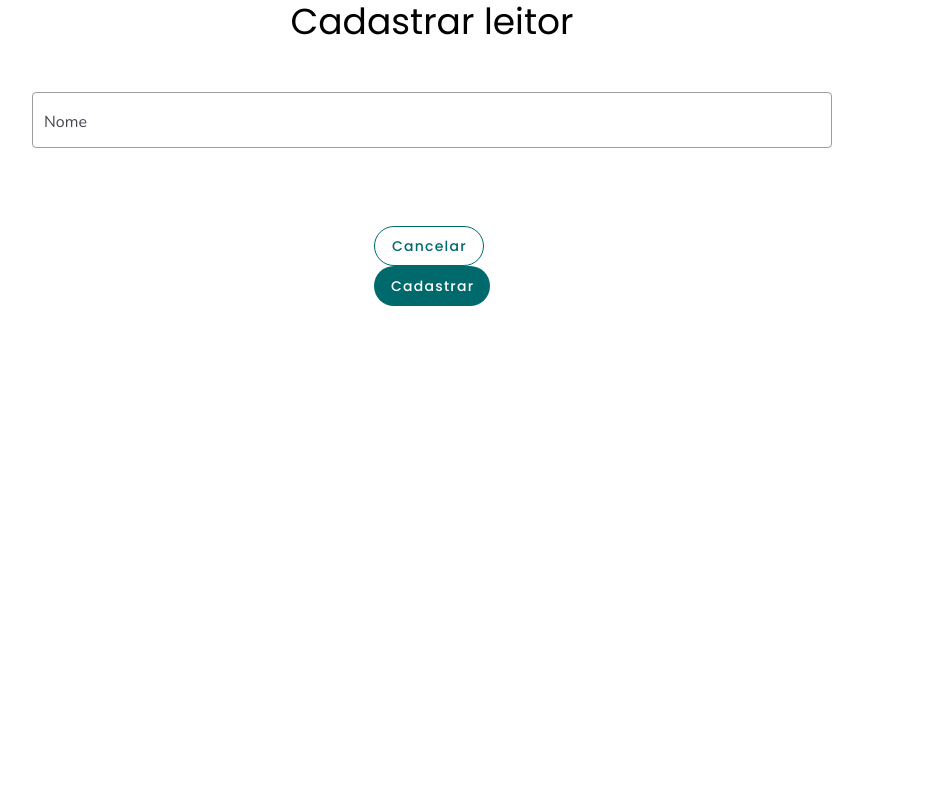
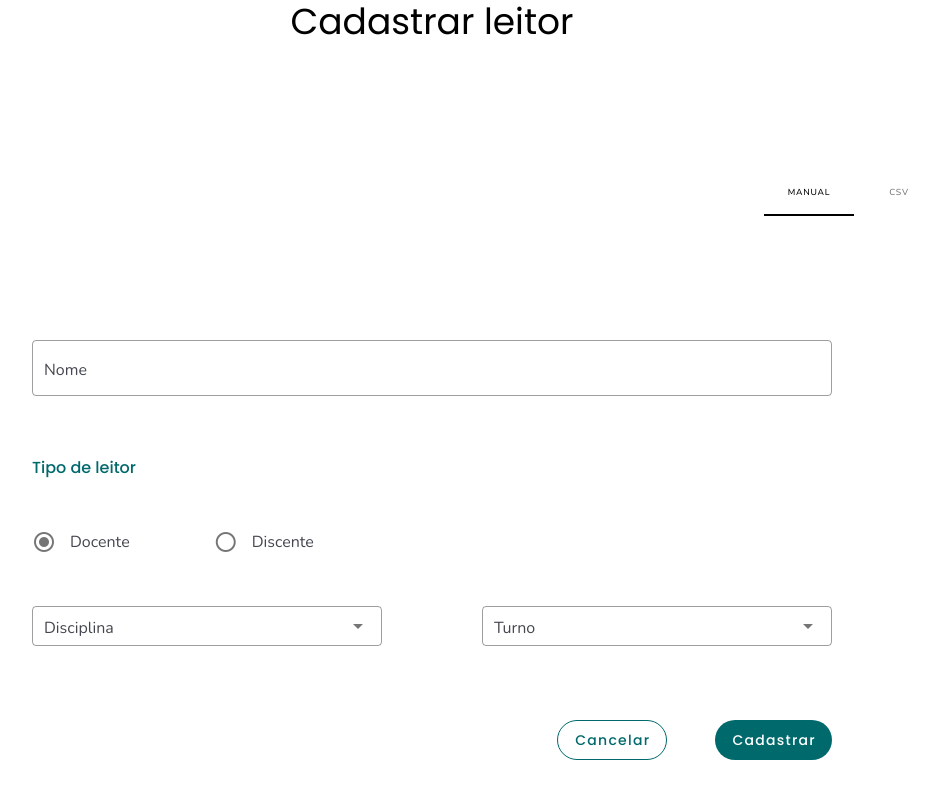
Before and after one commit to nes-facom/front-end, a Vue app: page /leitores/cadastrar in a window 1280 px wide. Shown: the whole page, without its empty margins (208-1147 px from the left). Built offline with nearby package versions, Linux system fonts and the light colour scheme.

Commit message:
feat: tela de cadastro de leitores 90% completa

```diff
--- a/src/views/TelaCadastrarLeitores.vue
+++ b/src/views/TelaCadastrarLeitores.vue
@@ -1,18 +1,30 @@
 <template>
-  <div id="background">
+  <div id="background" data-app>
     <div
     id="wrapper">
       <span>Cadastrar leitor</span>
-      <!-- Switch manual / csv -->
+      <v-tabs
+      data-cy="tabs"
+      v-model="tabSelecionado">
+        <v-tab
+          data-cy="tab-manual"
+          value="Manual"
+        >Manual</v-tab>
+        <v-tab
+          data-cy="tab-csv"
+          value="CSV"
+        >CSV</v-tab>
+      </v-tabs>
+        <v-window v-model="tabSelecionado">
+          <v-window-item :value="0">
             <v-form
               :disabled="formDesabilitado"
               data-cy="formulario"
-        id="formulario"
+              class="formulario"
               ref="form"
               @submit.prevent="validate()"
             >
               <section id="credenciais">
-            <div id="inputs">
                   <v-text-field
                       data-cy="input-nome"
                       label="Nome"
@@ -22,9 +34,56 @@
                       :rules="regrasNome"
                   ></v-text-field>
                   <!-- Tipo de leitor -->
-
+                  <span>Tipo de leitor</span>
+                  <v-radio-group v-model="radioGroup" id="radioGroup">
+                    <v-radio
+                      label="Docente"
+                      value="Docente"
+                    ></v-radio>
+                    <v-radio
+                      label="Discente"
+                      value="Discente"
+                    ></v-radio>
+                  </v-radio-group>
                   <!-- Disciplina e Turno -->
-            </div>
+                  <v-window v-model="radioGroup">
+                    <v-window-item value="Docente" id="window">
+                      <v-select
+                        data-cy="select-disciplina"
+                        dense
+                        label="Disciplina"
+                        outlined
+                        v-model="disciplinaEscolhida"
+                        :items="disciplinas"
+                      ></v-select>
+                      <v-select
+                        data-cy="select-turno"
+                        dense
+                        label="Turno"
+                        outlined
+                        v-model="turnoEsolhido"
+                        :items="turnos"
+                      ></v-select>
+                    </v-window-item>
+                    <v-window-item value="Discente" id="window">
+                      <v-select
+                        data-cy="select-serie"
+                        dense
+                        label="Série"
+                        outlined
+                        v-model="serieEscolhida"
+                        :items="series"
+                      ></v-select>
+                      <v-select
+                        data-cy="select-turma"
+                        dense
+                        label="Turma"
+                        outlined
+                        v-model="turmaEscolhida"
+                        :items="turmas"
+                      ></v-select>
+                    </v-window-item>
+                  </v-window>
               </section>
               <section
               id="wrapper-botoes"
@@ -47,33 +106,246 @@
                   <v-progress-circular indeterminate></v-progress-circular>
               </section>
             </v-form>
+          </v-window-item>
+          <v-window-item :value="1" id="csv">
+            <DropZone extensaoDoArquivo=".csv"></DropZone>
+            <section
+              id="wrapper-botoes"
+              v-if="!isLoading">
+                <AlertaInfo v-if="alerta" :mensagem="mensagemAlerta" :fechar="fecharAlerta"></AlertaInfo>
+                <router-link to="/leitores">
+                    <BotaoPadrao
+                    conteudo="Cancelar"
+                    :outlined="true"
+                    type="button"></BotaoPadrao>
+                </router-link>
+                <BotaoPadrao
+                conteudo="Importar"
+                type="button"
+                @click="importarCSV"
+                ></BotaoPadrao>
+              </section>
+              <section
+              id="wrapper-loader"
+              v-if="isLoading">
+                  <v-progress-circular indeterminate></v-progress-circular>
+              </section>
+          </v-window-item>
+        </v-window>
     </div>
   </div>
 </template>
 
 <script>
 
+import router from "@/router";
+import AlertaInfo from '@/components/AlertaInfo.vue'
 import BotaoPadrao from '@/components/BotaoPadrao.vue'
+import DropZone from '@/components/DropZone.vue'
+import { cadastrarDocente, cadastrarDiscente } from "@/service/requisicao.js"
+// import { validarTokenAcesso } from "@/service/autenticacao.js";
 
 export default {
   data() {
     return {
-        nome: '',
       regrasNome: [
         (v) => !!v || "Insira um nome!",
         (v) => (v && v.length >= 3) || "O nome deve ter pelo menos 3 caracteres",
         (v) => /^[A-Za-z\s]+$/.test(v)|| "O nome deve conter apenas letras",
         (v) => /^[A-Za-z]+\s[A-Za-z]+$/.test(v) || "Informe um nome completo (Nome Sobrenome)",
       ],
+      disciplinas: ['Língua Portuguesa',
+      'Matemática',
+      'Física',
+      'Química',
+      'Biologia',
+      'História',
+      'Geografia',
+      'Filosofia',
+      'Sociologia',
+      'Inglês',
+      'Espanhol',
+      'Educação Física',
+      'Artes',
+      'Ensino Religioso',
+      'Sociologia',
+      'Filosofia',
+      'Outra'],
+      turnos: ['Matutino',
+      'Vespertino',
+      'Noturno'],
+      series: ['Grupo 4',
+      'Grupo 5',
+      '1°',
+      '2°',
+      '3°',
+      '4°',
+      '5°',
+      '6°',
+      '7°',
+      '8°',
+      '9°'],
+      turmas: ['A', 'B', 'C', 'D', 'E', 'F', 'G', 'H',
+      'I', 'J', 'K', 'L', 'M', 'N',
+      'O', 'P', 'Q', 'R', 'S', 'T',
+      'U', 'V', 'W', 'X', 'Y', 'Z'],
       formDesabilitado: false,
       alerta: false,
       isLoading: false,
       mensagemAlerta: '',
+      tabSelecionado: 'Manual',
+      nome: '',
+      radioGroup: 'Docente',
+      disciplinaEscolhida: '',
+      turnoEsolhido: '',
+      serieEscolhida: '',
+      turmaEscolhida: '',
     }
   },
 
   components: {
     BotaoPadrao,
+    AlertaInfo,
+    DropZone,
+  },
+
+  // mounted() {
+  //   validarTokenAcesso().then((token) => {
+  //     if (!token) {
+  //       router.push('/login');
+  //     }
+  //   })
+  // },
+
+  methods: {
+    async validate() {
+      const valid = await this.$refs.form.validate()
+      if (valid) {
+        if(this.radioGroup === 'Docente') {
+          if (this.disciplinaEscolhida === '') {
+            this.mensagemAlerta = "Selecione uma disciplina!";
+            this.alerta = true;
+
+            setTimeout(() => {
+              this.fecharAlerta();
+            }, 5000);
+          } else if (this.turnoEsolhido === '') {
+            this.mensagemAlerta = "Selecione um turno!";
+            this.alerta = true;
+
+            setTimeout(() => {
+              this.fecharAlerta();
+            }, 5000);
+          } else {
+            this.autenticarDocente()
+          }
+        } else {
+          if (this.serieEscolhida === '') {
+            this.mensagemAlerta = "Selecione uma série!";
+            this.alerta = true;
+
+            setTimeout(() => {
+              this.fecharAlerta();
+            }, 5000);
+          } else if (this.turmaEscolhida === '') {
+            this.mensagemAlerta = "Selecione uma turma!";
+            this.alerta = true;
+
+            setTimeout(() => {
+              this.fecharAlerta();
+            }, 5000);
+          } else {
+            this.autenticarDiscente()
+          }
+        }
+      }
+    },
+
+    fecharAlerta() {
+      this.alerta = false;
+    },
+
+    async autenticarDocente() {
+      this.formDesabilitado = true;
+      this.isLoading = true;
+      this.alerta = false;
+
+      const dadosCadastrarDocente = {
+        nome: this.nome,
+        disciplina: this.disciplinaEscolhida,
+        turno: this.turnoEscolhido,
+      }
+
+      const requisicao = await cadastrarDocente(dadosCadastrarDocente);
+
+      if (requisicao === 200) {
+        this.formDesabilitado = false;
+        this.isLoading = false;
+        this.tratarSucessoDocente();
+      } else {
+        this.tratarErroRequisicao(requisicao);
+      }
+    },
+
+    tratarSucessoDocente() {
+      this.mensagemAlerta = 'Docente cadastrado com sucesso!';
+      this.alerta = true;
+      setTimeout(() => {
+        this.fecharAlerta();
+      }, 5000);
+    },
+
+    async autenticarDiscente() {
+      this.formDesabilitado = true;
+      this.isLoading = true;
+      this.alerta = false;
+
+      const dadosCadastrarDiscente = {
+        nome: this.nome,
+        disciplina: this.serieEscolhida,
+        turno: this.turmaEscolhida,
+      }
+
+      const requisicao = await cadastrarDiscente(dadosCadastrarDiscente);
+
+      if (requisicao === 200) {
+        this.formDesabilitado = false;
+        this.isLoading = false;
+        this.tratarSucessoDiscente();
+      } else {
+        this.tratarErroRequisicao(requisicao);
+      }
+    },
+
+    tratarSucessoDiscente() {
+      this.mensagemAlerta = 'Discente cadastrado com sucesso!';
+      this.alerta = true;
+      setTimeout(() => {
+        this.fecharAlerta();
+      }, 5000);
+    },
+
+    tratarErroRequisicao(requisicao) {
+      this.formDesabilitado = false;
+      this.isLoading = false;
+      const status = requisicao.request.status;
+      if (status === 400) {
+        this.mensagemAlerta = 'Falha ao efetuar requisição!';
+      } else if (status === 500) {
+        this.mensagemAlerta = 'Ops! Ocorreu algum problema interno no servidor!';
+      } else {
+        this.mensagemAlerta = 'Um erro inesperado aconteceu, busque suporte!';
+      }
+
+      this.alerta = true;
+      setTimeout(() => {
+        this.fecharAlerta();
+      }, 5000);
+    },
+
+    importarCSV(){
+      console.log('importando...')
+    }
   }
 }
 
@@ -85,6 +357,8 @@ export default {
   display: flex;
   justify-content: center;
   align-items: center;
+
+  height: 100%;
 }
 
 #wrapper {
@@ -96,12 +370,30 @@ export default {
   width: 80%;
   max-width: 144rem;
 
+  height: 100%;
+
   padding-bottom: 4rem;
 
   gap: 4.8rem;
+
+  >>> .v-slide-group__content {
+    justify-content: end;
   }
 
-#formulario {
+  >>> .v-tabs-slider {
+    justify-content: end;
+  }
+}
+
+[data-cy="tabs"] {
+  flex: none;
+}
+
+#tab-cadastrar {
+  width: 100%;
+}
+
+.formulario {
   display: flex;
   flex-direction: column;
   justify-content: center;
@@ -122,13 +414,72 @@ export default {
     font: var(--body-large);
     color: var(--on-surface-variant);
   }
+
+  >>> #radioGroup {
+    display: flex;
+    flex-direction: row;
+    justify-content: flex-start;
+    align-items: center;
+
+    gap: 8.4rem;
+  }
+
+  >>> .v-radio {
+    margin-bottom: 0px;
+    gap: 1.4rem;
+  }
+}
+
+#credenciais {
+  display: flex;
+  flex-direction: column;
+  justify-content: space-around;
+
+  gap: 3rem;
 }
 
 span {
+  font: var(--title-medium);
+  color: var(--primary);
+}
+
+span:first-child {
   font: var(--display-small);
   color: var(--black);
 }
 
+#window {
+  display: flex;
+  justify-content: start;
+  align-items: center;
 
+  gap: 10rem;
+
+  >>> .v-input__slot {
+    width: 90vw;
+    max-width: 35rem;
+
+    gap: 1.5rem;
+  }
+}
+
+#csv {
+  display: flex;
+  flex-direction: column;
+  justify-content: center;
+  align-items: center;
+
+  gap: 10rem;
+}
+
+#wrapper-botoes {
+  display: flex;
+
+  width: 100%;
+  max-width: 144rem;
+
+  justify-content: end;
+  gap: 4.8rem;
+}
 
 </style>
--- a/src/views/TelaLeitores.vue
+++ b/src/views/TelaLeitores.vue
@@ -66,8 +66,8 @@ export default {
     justify-content: center;
     align-items: center;
 
-    width: 100vw;
-    height: 100vh;
+    width: 100%;
+    height: 100%;
 }
 
 #wrapper {
```
Also changed, not shown: src/service/requisicao.js (+38 -0 lines). Lines whose indentation alone changed are shown as unchanged.
